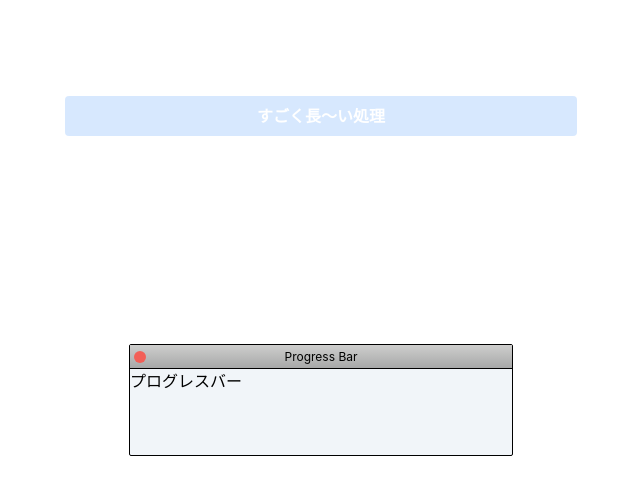
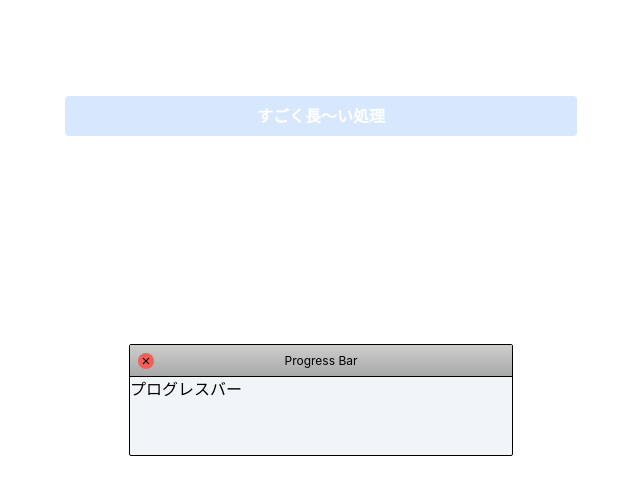
Before and after one commit to yoshiishunichi/uso-progress-bar, a Next.js app: page / in a window 1280 px wide. Both pictures are taken after a click on the button "すごく長〜い処理". Shown: the top 494 px of the page, without its empty margins (319-959 px from the left). Built offline with nearby package versions, Linux system fonts and the light colour scheme.

Commit message:
:sparkles: 閉じるボタンを追加

```diff
--- a/src/components/ProgressView.tsx
+++ b/src/components/ProgressView.tsx
@@ -1,4 +1,5 @@
 import { FC, useMemo } from "react";
+import { IoClose } from "react-icons/io5";
 
 import { FetchState } from "pages";
 
@@ -12,9 +13,13 @@ const ProgressView: FC<ProgressViewProps> = ({ fetchingState }) => {
   return fetching || error ? (
     <div className="absolute inset-0 flex items-center justify-center bg-frosted">
       <div className="h-28 w-96 rounded-sm border border-black bg-slate-100">
-        <div className="relative flex h-6 items-center justify-center border-b border-black bg-gradient-to-b from-header-thin to-header-dark">
+        <div className="relative flex h-8 items-center justify-center border-b border-black bg-gradient-to-b from-header-thin to-header-dark">
           <p className="text-center text-xs">Progress Bar</p>
-          <button className="absolute left-1 h-3 w-3 rounded-full bg-close"></button>
+          <button className="absolute left-2 h-4 w-4 rounded-full bg-close">
+            <div className="flex h-4 w-4 items-center justify-center">
+              <IoClose size={12} />
+            </div>
+          </button>
         </div>
         <div>プログレスバー</div>
       </div>
```
